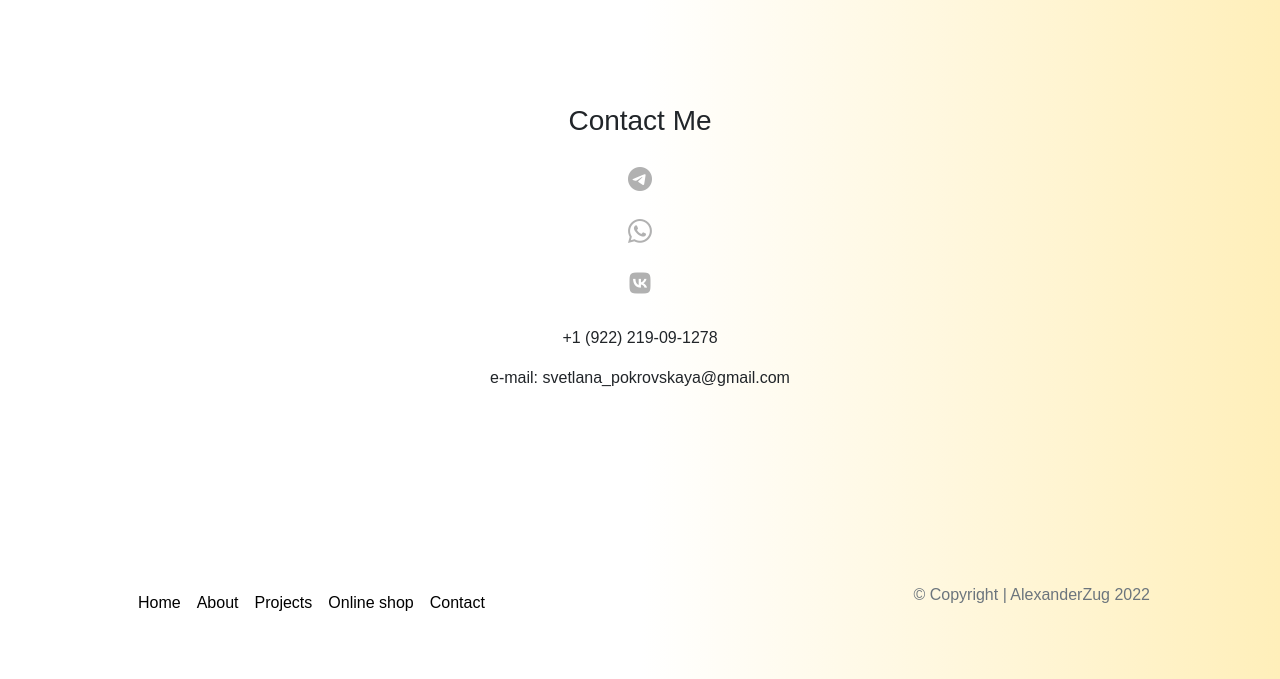
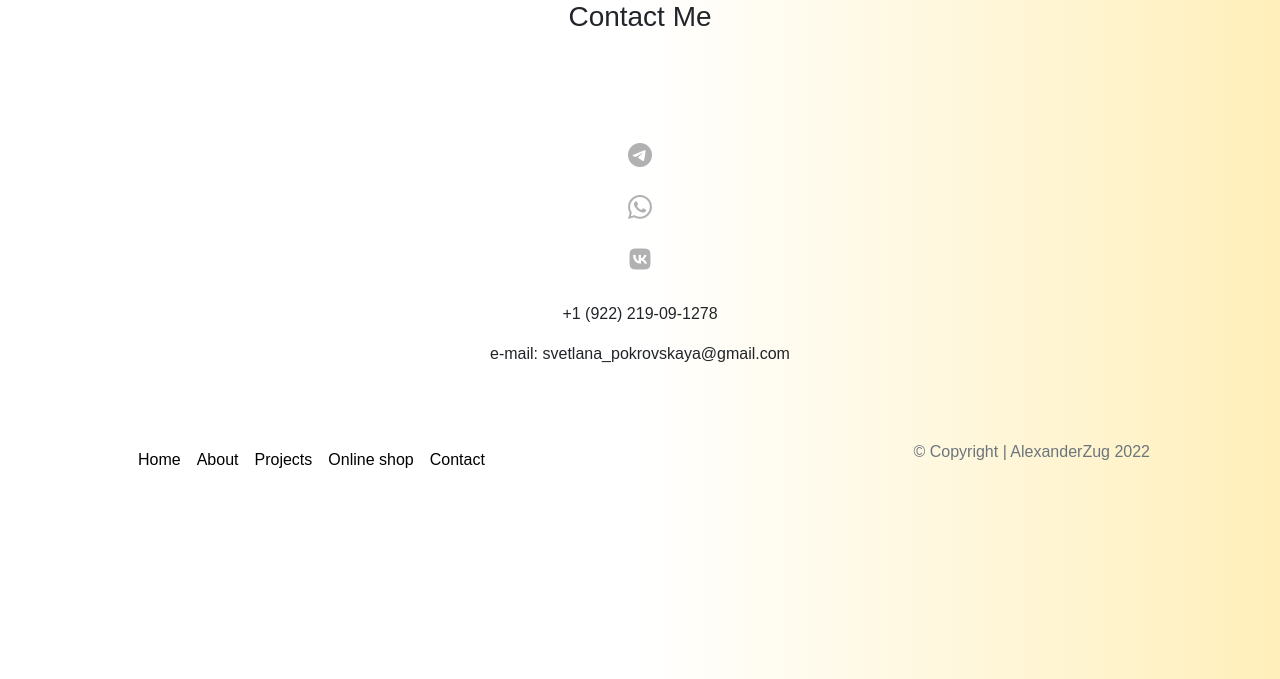
Before and after one commit to AlexanderZug/Ceramics_site, a Flask app: page /contact in a window 1280 px wide. Shown: the part 121-800 px from the top of the page. Run offline with Flask 2, Linux system fonts and the light colour scheme; some libraries are stand-ins or nearby versions.

Commit message:
add bootstrap adaptation

```diff
--- a/static/css/style.css
+++ b/static/css/style.css
@@ -1,8 +1,6 @@
 
 
 * {
-	margin: 0;
-	padding: 0;
     font-family: Luminari, fantasy;
 }
 
@@ -13,11 +11,9 @@ body {
 	background: linear-gradient(90deg, #ffffff,#ffffff, #ffefba);
 }
 
-/*header, footer {*/
-/*    background: -webkit-linear-gradient(90deg, #ffefba, #ffffff,#ffffff,#ffefba);*/
-/*	background: linear-gradient(90deg, #ffefba,#ffffff,#ffffff);*/
-/*    padding: 0 20px;*/
-/*}*/
+footer {
+    padding: 50px 0;
+}
 
 a:hover, a:visited, a:link, a:active
 {
@@ -29,10 +25,10 @@ a:hover, a:visited, a:link, a:active
 	font-size:18px;
 }
 
-.p-lst-footer {
-	margin: 5px 45px 55px 190px;
-	font-size:18px;
-}
+/*.p-lst-footer {*/
+/*	margin: 5px 45px 55px 190px;*/
+/*	font-size:18px;*/
+/*}*/
 
 .main-wrapper {
 	position: relative;
@@ -43,30 +39,30 @@ a:hover, a:visited, a:link, a:active
 	color: black;
 }
 
-footer {
-	position: fixed;
-	left: 0;
-	bottom: 13vh;
-	width: 100%;
-	height: 0;
-}
+/*footer {*/
+/*	position: fixed;*/
+/*	left: 0;*/
+/*	bottom: 13vh;*/
+/*	width: 100%;*/
+/*	height: 0;*/
+/*}*/
 
-.text-muted mb-0 {
-    position: fixed;
-	right: 0;
-	bottom: 13vh;
-}
+/*.text-muted mb-0 {*/
+/*    position: fixed;*/
+/*	right: 0;*/
+/*	bottom: 13vh;*/
+/*}*/
 
-.title-block {
-	margin: 55px 25px 35px 45px;
-	font-size: 20px;
-}
+/*.title-block {*/
+/*	margin: 55px 25px 35px 45px;*/
+/*	font-size: 20px;*/
+/*}*/
 
-.lst-block {
-	margin: 15px 15px 15px 5px;
-	width: 550px;
-	height: 400px
-}
+/*.lst-block {*/
+/*	margin: 15px 15px 15px 5px;*/
+/*	width: 550px;*/
+/*	height: 400px*/
+/*}*/
 
 
 /*.carousel-item {*/
@@ -87,19 +83,19 @@ footer {
 
 /*.img-center {margin:0 auto;}*/
 
-.points-fix {
-    width: 50%;
-    height: 5%;
-    display: flex; /* Строчно-блочный элемент */
-    justify-content: center;
-    align-items: center;
-    cursor: pointer;
-    margin: 200px auto;
-	font-size: 20px;
-    padding: 1rem 1rem; /* Поля вокруг текста */
-    text-decoration: none; /* Убираем подчёркивание */
-    border-radius: 3px;
-}
+/*.points-fix {*/
+/*    width: 50%;*/
+/*    height: 5%;*/
+/*    display: flex; !* Строчно-блочный элемент *!*/
+/*    justify-content: center;*/
+/*    align-items: center;*/
+/*    cursor: pointer;*/
+/*    margin: 200px auto;*/
+/*	font-size: 20px;*/
+/*    padding: 1rem 1rem; !* Поля вокруг текста *!*/
+/*    text-decoration: none; !* Убираем подчёркивание *!*/
+/*    border-radius: 3px;*/
+/*}*/
 
 
 
@@ -156,6 +152,15 @@ footer {
 /*  background: white;*/
 /*}*/
 
+.about h5 {
+    padding: 15px;
+    border: 2px solid #b1b1b1;
+
+}
+
+.about img {
+    border-radius: 10px;
+}
 /**/
 .contact_social_icons ul li a {
     font-size: 24px;
--- a/templates/base.html
+++ b/templates/base.html
@@ -59,19 +59,21 @@
     <div class="container">
         <div class="row">
             <div class="col-12">
-                <div class="footer">
                 <div class="container pt-2 ma-md-2 pt-md-2">
                     <div class="container d-flex flex-wrap">
                         <ul class="nav me-auto">
-                                <li class="nav-item"><a href="/" class="nav-link link-dark px-2" aria-current="page">Home</a>
+                            <li class="nav-item"><a href="/" class="nav-link link-dark px-2"
+                                                    aria-current="page">Home</a>
                             </li>
                             <li class="nav-item"><a href="/about" class="nav-link link-dark px-2">About</a></li>
                             <li class="nav-item"><a href="#" class="nav-link link-dark px-2">Projects</a></li>
                             <li class="nav-item"><a href="#" class="nav-link link-dark px-2">Online shop</a></li>
                             <li class="nav-item"><a href="/contact" class="nav-link link-dark px-2">Contact</a></li>
                         </ul>
+                        <p class="text-muted mb-0">© Copyright | AlexanderZug 2022 </p>
                         <div>
-                                <p class="text-muted mb-0">© Copyright | AlexanderZug 2022 </p>
+                        </div>
+                    </div>
                 </div>
             </div>
         </div>
--- a/templates/contact.html
+++ b/templates/contact.html
@@ -6,14 +6,16 @@
 
 {% block body %}
 
-    <div class="container-contact">
-        <div class="section_title text-center">
-            <h3 class="font-weight-bold">Contact Me</h3>
+    <section class="content">
+        <div class="container">
+            <div class="row mb-5">
+                <div class="col-12">
+                    <h3 class="text-center mb-5">Contact Me</h3>
                 </div>
             </div>
         </div>
         <div class="col-lg-12">
-        <div class="contact_social_icons text-center mt-3">
+            <div class="contact_social_icons text-center mb-10">
                 <ul class="list-unstyled">
                     <li class="nav-item"><a href="{{ telegram }}" class="nav-link link-dark px-2"><i
                             class="bi bi-telegram"></i></a></li>
@@ -26,5 +28,5 @@
                 <p class="font-weight-bold"> e-mail: svetlana_pokrovskaya@gmail.com</p>
             </div>
         </div>
-
+    </section>
 {% endblock %}
```
Also changed, not shown: templates/about.html (+36 -23 lines), templates/index.html (+31 -12 lines). Lines whose indentation alone changed are shown as unchanged.
